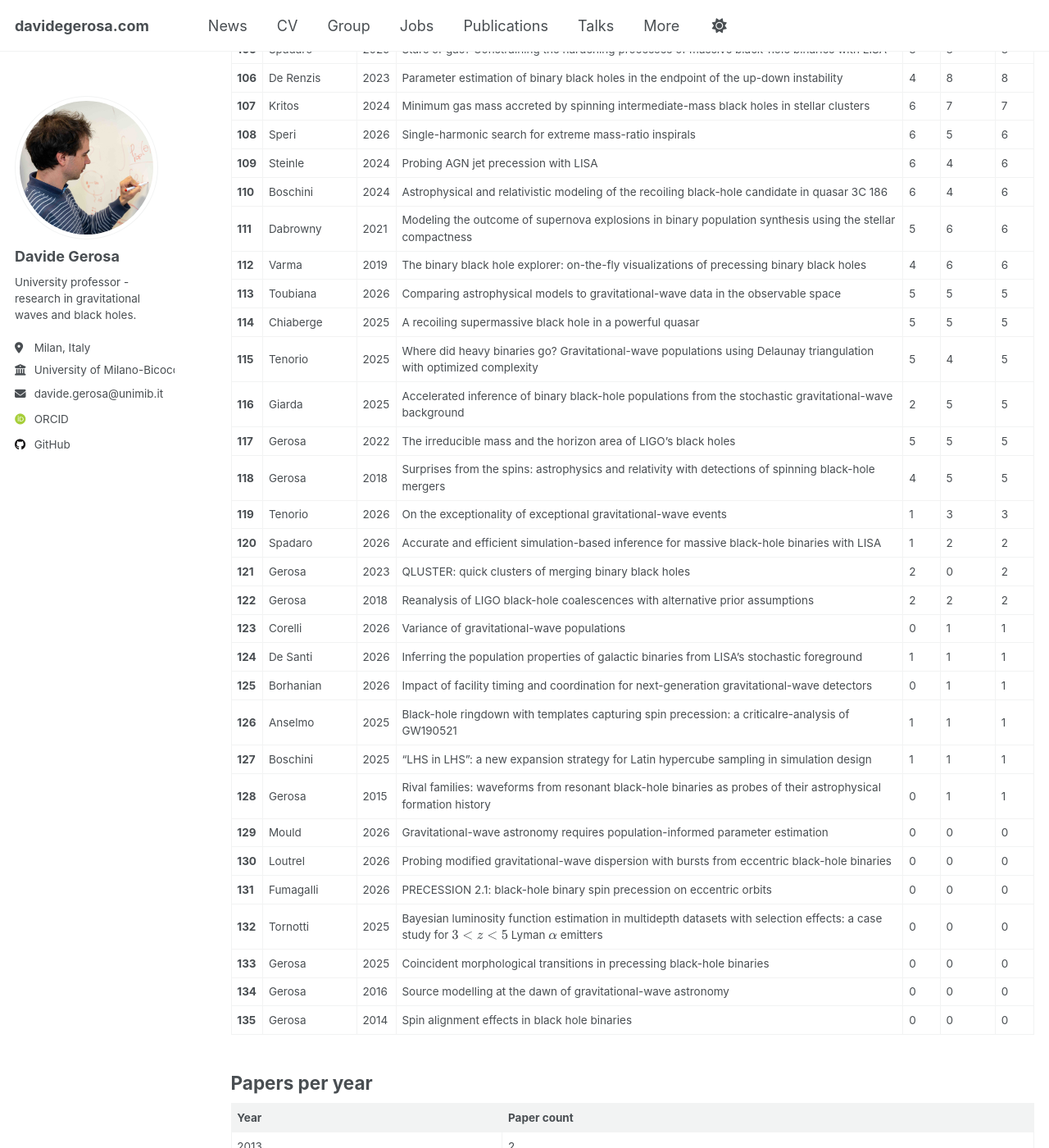
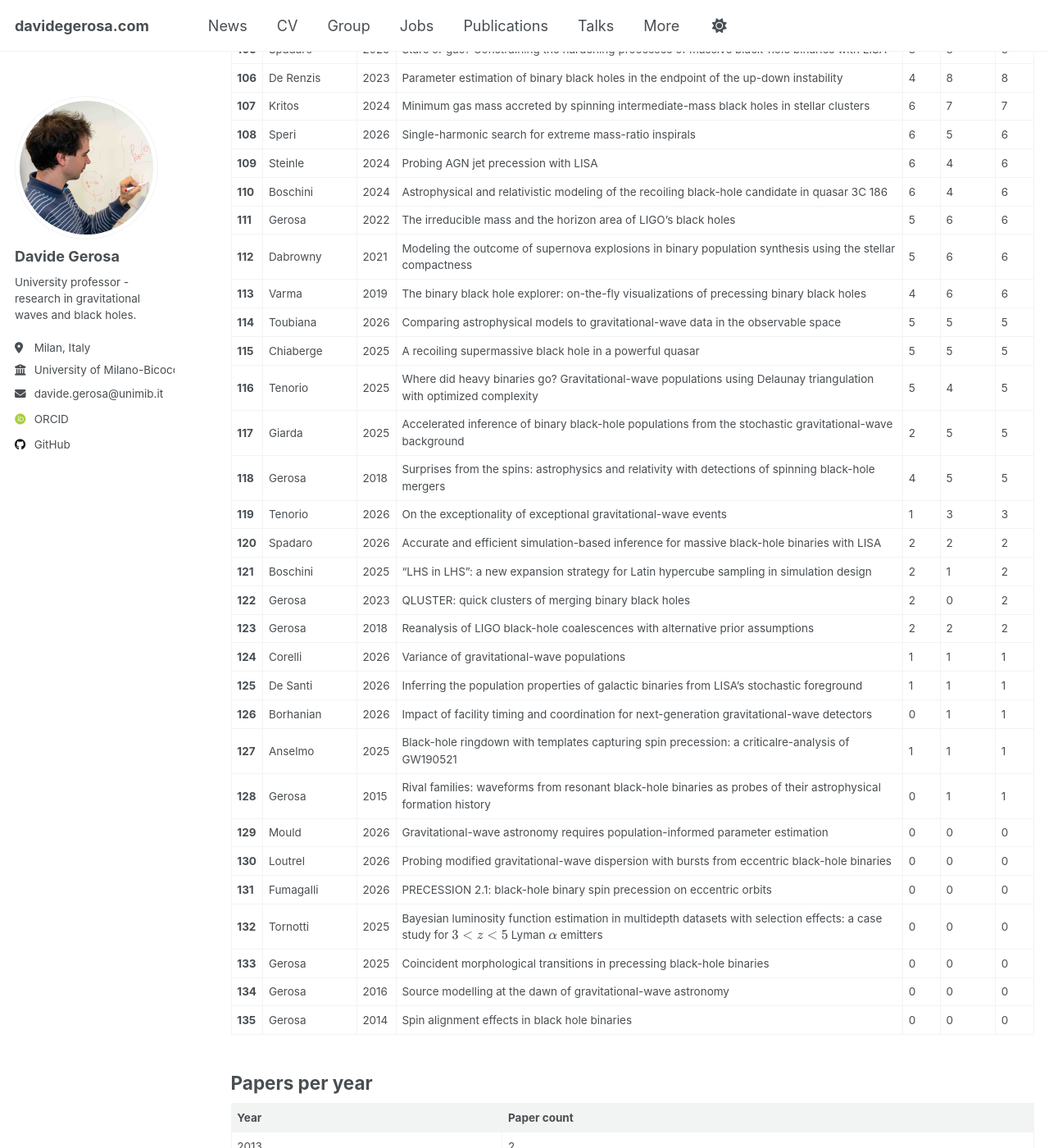
Before and after one commit to dgerosa/website, a Jekyll site: the page built from _pages/citations.md, in a window 1280 px wide and 1400 px high, scrolled down 4749 px. Shown: the whole window at 82% size. Built offline with Jekyll 4.4.1, drawn with Linux system fonts in a browser that asks for light colours; some web fonts are replaced; some of the changed text lies outside the part shown.

Commit message:
Website update from workflow

```diff
--- a/_pages/_citations.md
+++ b/_pages/_citations.md
@@ -119,23 +119,23 @@
 | **108** | Speri | 2026 | Single-harmonic search for extreme mass-ratio inspirals | 6 | 5 | 6 |
 | **109** | Steinle | 2024 | Probing AGN jet precession with LISA | 6 | 4 | 6 |
 | **110** | Boschini | 2024 | Astrophysical and relativistic modeling of the recoiling black-hole candidate in quasar 3C 186 | 6 | 4 | 6 |
-| **111** | Dabrowny | 2021 | Modeling the outcome of supernova explosions in binary population synthesis using the stellar compactness | 5 | 6 | 6 |
-| **112** | Varma | 2019 | The binary black hole explorer: on-the-fly visualizations of precessing binary black holes | 4 | 6 | 6 |
-| **113** | Toubiana | 2026 | Comparing astrophysical models to gravitational-wave data in the observable space | 5 | 5 | 5 |
-| **114** | Chiaberge | 2025 | A recoiling supermassive black hole in a powerful quasar | 5 | 5 | 5 |
-| **115** | Tenorio | 2025 | Where did heavy binaries go? Gravitational-wave populations using Delaunay triangulation with optimized complexity | 5 | 4 | 5 |
-| **116** | Giarda | 2025 | Accelerated inference of binary black-hole populations from the stochastic gravitational-wave background | 2 | 5 | 5 |
-| **117** | Gerosa | 2022 | The irreducible mass and the horizon area of LIGO's black holes | 5 | 5 | 5 |
+| **111** | Gerosa | 2022 | The irreducible mass and the horizon area of LIGO's black holes | 5 | 6 | 6 |
+| **112** | Dabrowny | 2021 | Modeling the outcome of supernova explosions in binary population synthesis using the stellar compactness | 5 | 6 | 6 |
+| **113** | Varma | 2019 | The binary black hole explorer: on-the-fly visualizations of precessing binary black holes | 4 | 6 | 6 |
+| **114** | Toubiana | 2026 | Comparing astrophysical models to gravitational-wave data in the observable space | 5 | 5 | 5 |
+| **115** | Chiaberge | 2025 | A recoiling supermassive black hole in a powerful quasar | 5 | 5 | 5 |
+| **116** | Tenorio | 2025 | Where did heavy binaries go? Gravitational-wave populations using Delaunay triangulation with optimized complexity | 5 | 4 | 5 |
+| **117** | Giarda | 2025 | Accelerated inference of binary black-hole populations from the stochastic gravitational-wave background | 2 | 5 | 5 |
 | **118** | Gerosa | 2018 | Surprises from the spins: astrophysics and relativity with detections of spinning black-hole mergers | 4 | 5 | 5 |
 | **119** | Tenorio | 2026 | On the exceptionality of exceptional gravitational-wave events | 1 | 3 | 3 |
-| **120** | Spadaro | 2026 | Accurate and efficient simulation-based inference for massive black-hole binaries with LISA | 1 | 2 | 2 |
-| **121** | Gerosa | 2023 | QLUSTER: quick clusters of merging binary black holes | 2 | 0 | 2 |
-| **122** | Gerosa | 2018 | Reanalysis of LIGO black-hole coalescences with alternative prior assumptions | 2 | 2 | 2 |
-| **123** | Corelli | 2026 | Variance of gravitational-wave populations | 0 | 1 | 1 |
-| **124** | De Santi | 2026 | Inferring the population properties of galactic binaries from LISA's stochastic foreground | 1 | 1 | 1 |
-| **125** | Borhanian | 2026 | Impact of facility timing and coordination for next-generation gravitational-wave detectors | 0 | 1 | 1 |
-| **126** | Anselmo | 2025 | Black-hole ringdown with templates capturing spin precession: a criticalre-analysis of GW190521 | 1 | 1 | 1 |
-| **127** | Boschini | 2025 | “LHS in LHS”: a new expansion strategy for Latin hypercube sampling in simulation design | 1 | 1 | 1 |
+| **120** | Spadaro | 2026 | Accurate and efficient simulation-based inference for massive black-hole binaries with LISA | 2 | 2 | 2 |
+| **121** | Boschini | 2025 | “LHS in LHS”: a new expansion strategy for Latin hypercube sampling in simulation design | 2 | 1 | 2 |
+| **122** | Gerosa | 2023 | QLUSTER: quick clusters of merging binary black holes | 2 | 0 | 2 |
+| **123** | Gerosa | 2018 | Reanalysis of LIGO black-hole coalescences with alternative prior assumptions | 2 | 2 | 2 |
+| **124** | Corelli | 2026 | Variance of gravitational-wave populations | 1 | 1 | 1 |
+| **125** | De Santi | 2026 | Inferring the population properties of galactic binaries from LISA's stochastic foreground | 1 | 1 | 1 |
+| **126** | Borhanian | 2026 | Impact of facility timing and coordination for next-generation gravitational-wave detectors | 0 | 1 | 1 |
+| **127** | Anselmo | 2025 | Black-hole ringdown with templates capturing spin precession: a criticalre-analysis of GW190521 | 1 | 1 | 1 |
 | **128** | Gerosa | 2015 | Rival families: waveforms from resonant black-hole binaries as probes of their astrophysical formation history | 0 | 1 | 1 |
 | **129** | Mould | 2026 | Gravitational-wave astronomy requires population-informed parameter estimation | 0 | 0 | 0 |
 | **130** | Loutrel | 2026 | Probing modified gravitational-wave dispersion with bursts from eccentric black-hole binaries | 0 | 0 | 0 |
```
Also changed, not shown: other parts of _pages/_citations.md (+24 -24 lines), _pages/_group.md (+1 -1 lines), _pages/_publications.md (+1 -1 lines), _pages/_talks.md (+1 -1 lines).
